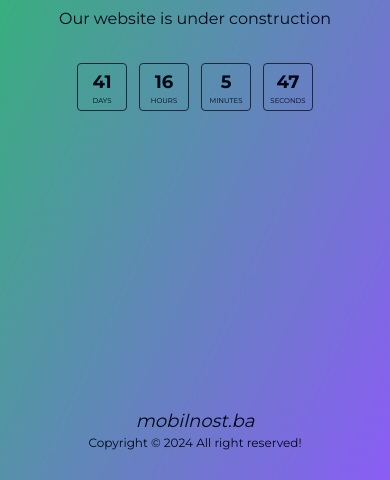
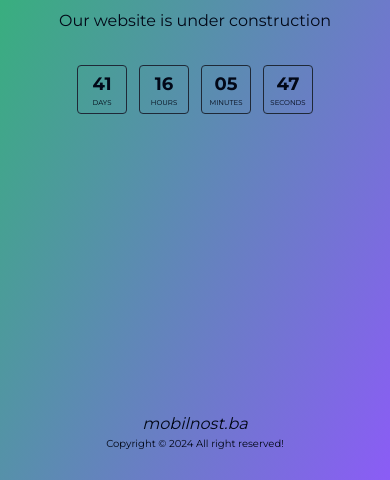
Before and after one commit to HogarStrashni/mobilnost, a Next.js app: page / in a window 390 px wide. Shown: the part 361-841 px from the top of the page. Built offline with nearby package versions, Linux system fonts and the light colour scheme.

Commit message:
add counter animation and fix styling

```diff
--- a/package.json
+++ b/package.json
@@ -13,6 +13,7 @@
     "@radix-ui/react-slot": "^1.1.0",
     "class-variance-authority": "^0.7.0",
     "clsx": "^2.1.1",
+    "framer-motion": "^11.3.8",
     "lucide-react": "^0.408.0",
     "next": "14.2.5",
     "react": "^18",
--- a/src/components/custom-ui/counter/counter-content.tsx
+++ b/src/components/custom-ui/counter/counter-content.tsx
@@ -1,3 +1,5 @@
+import { motion } from "framer-motion";
+
 type CounterContentProps = {
   unit: string;
   value: number;
@@ -6,7 +8,15 @@ type CounterContentProps = {
 const CounterContent = ({ unit, value }: CounterContentProps) => {
   return (
     <div className="flex w-[44px] flex-col items-center justify-center rounded border border-gray-800 p-1 xxs:w-[50px] md:w-[60px]">
-      <p className="font-bold xxs:text-lg sm:text-xl md:text-3xl">{value}</p>
+      <motion.p
+        key={value}
+        className="font-bold xxs:text-lg sm:text-xl md:text-3xl"
+        initial={{ opacity: 0, translateY: -10 }}
+        animate={{ opacity: 1, translateY: 0 }}
+      >
+        {value > 9 ? value : "0" + value}
+      </motion.p>
+
       <span className="text-[7px] uppercase sm:text-[8px]">{unit}</span>
     </div>
   );
--- a/src/components/custom-ui/footer/index.tsx
+++ b/src/components/custom-ui/footer/index.tsx
@@ -1,8 +1,8 @@
 const Footer = () => {
   return (
     <footer className="flex flex-col items-center">
-      <span className="xxs:text-lg text-center italic">mobilnost.ba</span>
-      <span className="text-center text-xs">
+      <span className="text-center italic sm:text-lg">mobilnost.ba</span>
+      <span className="text-center text-[10px] sm:text-xs">
         Copyright &#169; 2024 All right reserved!
       </span>
     </footer>
```
Also changed, not shown: 1 other file (tests, documents, lock files or other folders).
